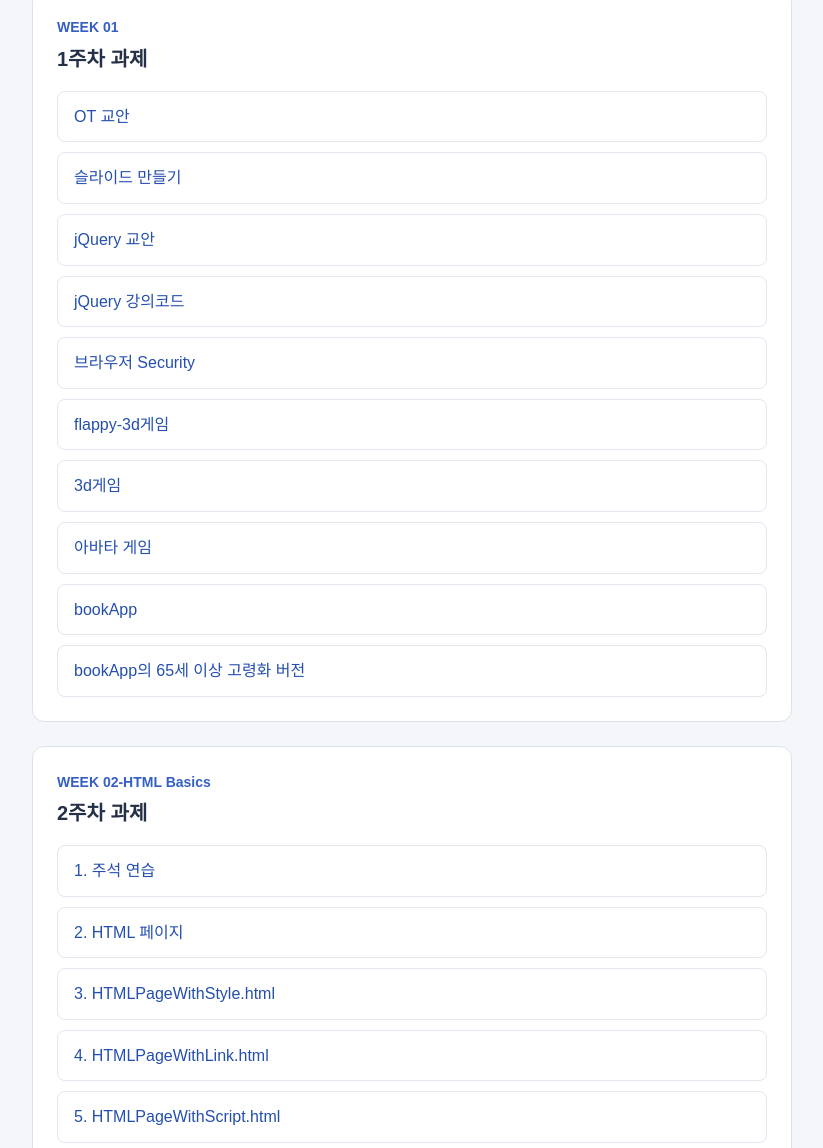
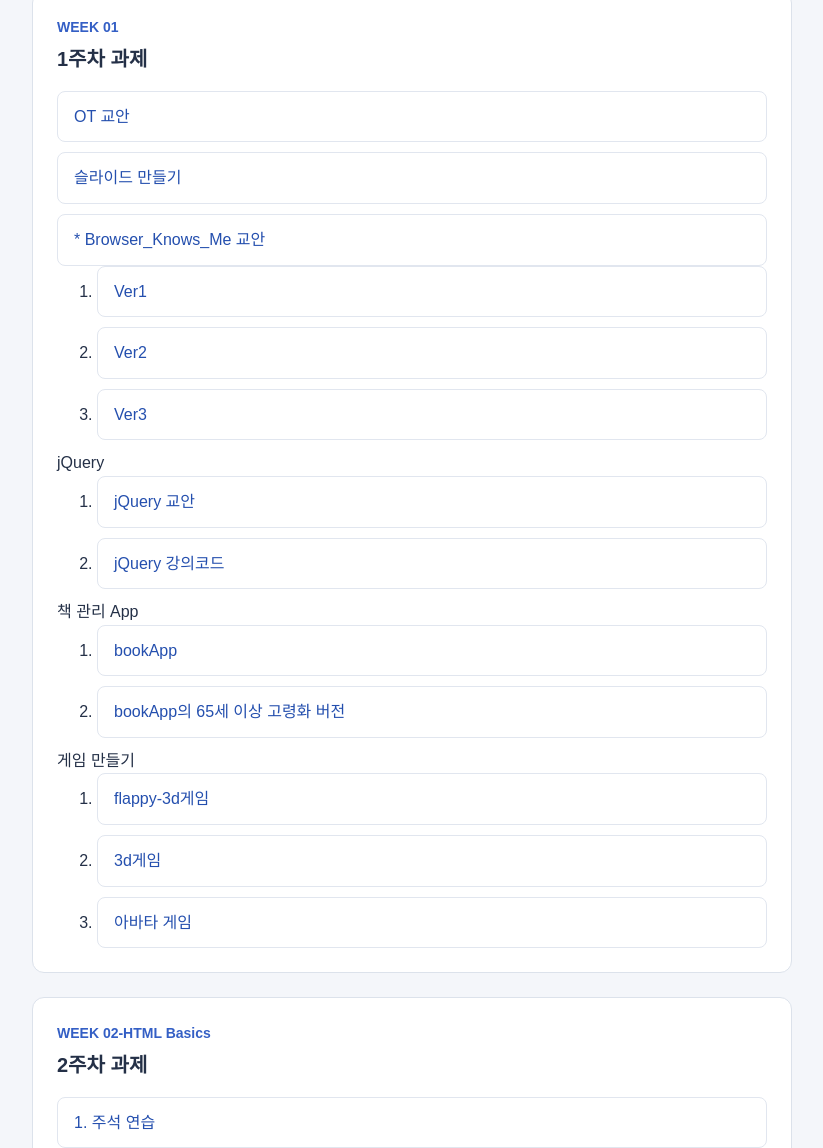
Before and after one commit to kibbm/mjc_frontend2026, a plain HTML site: page dev_html_mjcA/index.html in a window 1280 px wide. Shown: the part 319-1467 px from the top of the page, without its empty margins (228-1051 px from the left). Drawn offline with Linux system fonts and the light colour scheme.

Commit message:
0_index수정

```diff
--- a/dev_html_mjcA/index.html
+++ b/dev_html_mjcA/index.html
@@ -189,22 +189,39 @@
             <h2>1주차 과제</h2>
 
             <ul>
+                <li><a href="chapter_1/1_Lecture]web_front_ot_security_slides_v9.html">OT 교안</a></li>
+                <li><a href="chapter_1/sample]ppt2Slide.html">슬라이드 만들기</a></li>
+
                 <li>
-                    <a href="chapter_1/1_Lecture]web_front_ot_security_slides_v9.html">OT 교안</a>
+                    <a href="1_Browser_Knows_Me_Ver1-Ver3/START_HERE.html">* Browser_Knows_Me 교안</a>
+                    <ol>
+                        <li><a href="0_Browser_Knows_Me_Ver1-Ver3/complete/ver1/index.html">Ver1</a></li>
+                        <li><a href="0_Browser_Knows_Me_Ver1-Ver3/complete/ver2/index.html">Ver2</a></li>
+                        <li><a href="0_Browser_Knows_Me_Ver1-Ver3/complete/ver3/index.html">Ver3</a></li>
+                    </ol>
+                </li>
+                <li>jQuery
+                    <ol>
+                        <li><a href="0_jqueryLec/jquery_mobile_1_0_lecture_notes.html">jQuery 교안</a></li>
+                        <li><a href="0_jqueryLec/jquery_mobile_1_0_ui_lab.html">jQuery 강의코드</a></li>
+                    </ol>
                 </li>
 
-                <li>
-                    <a href="chapter_1/sample]ppt2Slide.html">슬라이드 만들기</a>
+
+                <li>책 관리 App
+                    <ol>
+                        <li><a href="0_bookApp/index.html">bookApp</a></li>
+                        <li><a href="0_book-ledger-65plus/index.html">bookApp의 65세 이상 고령화 버전</a></li>
+                    </ol>
                 </li>
 
-                <li><a href="0_jqueryLec/jquery_mobile_1_0_lecture_notes.html">jQuery 교안</a></li>
-                <li><a href="0_jqueryLec/jquery_mobile_1_0_ui_lab.html">jQuery 강의코드</a></li>
-                <li><a href="chapter_1/browserSecurity_full/index.html">브라우저 Security</a></li>
-                <li><a href="chapter_1/game/flappy-game.html">flappy-3d게임</a></li>
-                <li><a href="chapter_1/game/3d-game.html">3d게임</a></li>
-                <li><a href="0_Avatar2D_ThreeJS_Local/index.html">아바타 게임</a></li>
-                <li><a href="0_bookApp/index.html">bookApp</a></li>
-                <li><a href="0_book-ledger-65plus/index.html">bookApp의 65세 이상 고령화 버전</a></li>
+                <li>게임 만들기
+                    <ol>
+                        <li><a href="chapter_1/game/flappy-game.html">flappy-3d게임</a></li>
+                        <li><a href="chapter_1/game/3d-game.html">3d게임</a></li>
+                        <li><a href="0_Avatar2D_ThreeJS_Local/index.html">아바타 게임</a></li>
+                    </ol>
+                </li>
 
             </ul>
         </section>
@@ -318,7 +335,8 @@
                 <li> <a href="chapter_6/5border_basic.html">5border_basic</a></li>
                 <li> <a href="chapter_6/8display_none.html">8display_none</a> </li>
                 <li> <a href="chapter_6/12display_inlineWithMargin.html">12display_inlineWithMargin</a></li>
-                <li> <a href="chapter_6/13display_inline-blockWithhMargin.html">13display_inline-blockWithhMargin</a> </li>
+                <li> <a href="chapter_6/13display_inline-blockWithhMargin.html">13display_inline-blockWithhMargin</a>
+                </li>
 
                 <li> <a href="chapter_6/14background_image.html">14background_image</a> </li>
                 <li> <a href="chapter_6/19background_repeatNone.html">19background_repeatNone</a></li>
@@ -385,11 +403,14 @@
                 <li> <a href="chapter_9/13note_arrayLength.html">13note_arrayLength</a> </li>
                 <li> <a href="chapter_9/14loop_while.html">14loop_while</a> </li>
                 <li> <a href="chapter_9/15loop_for.html">15loop_for</a> </li>
-                <li> <a href="chapter_9/16note_changeConditionFromOuterSpace.html">16note_changeConditionFromOuterSpace</a> </li>
+                <li> <a
+                        href="chapter_9/16note_changeConditionFromOuterSpace.html">16note_changeConditionFromOuterSpace</a>
+                </li>
                 <li> <a href="chapter_9/17loop_forSum.html">17loop_forSum</a> </li>
                 <li> <a href="chapter_9/18function_noname.html">18function_noname</a> </li>
                 <li> <a href="chapter_9/19function_name.html">19function_name</a> </li>
-                <li> <a href="chapter_9/20function_priorityBetweenNoname.html">20function_priorityBetweenNoname</a> </li>
+                <li> <a href="chapter_9/20function_priorityBetweenNoname.html">20function_priorityBetweenNoname</a>
+                </li>
                 <li> <a href="chapter_9/21function_priority.html">21function_priority</a> </li>
                 <li> <a href="chapter_9/22function_return.html">22function_return</a> </li>
                 <li> <a href="chapter_9/23function_callback.html">23function_callback</a> </li>
@@ -427,7 +448,7 @@
             </ul>
         </section>
 
-         <section>
+        <section>
             <p class="week">WEEK 11</p>
             <h2>11주차 과제</h2>
             <ul>
```
